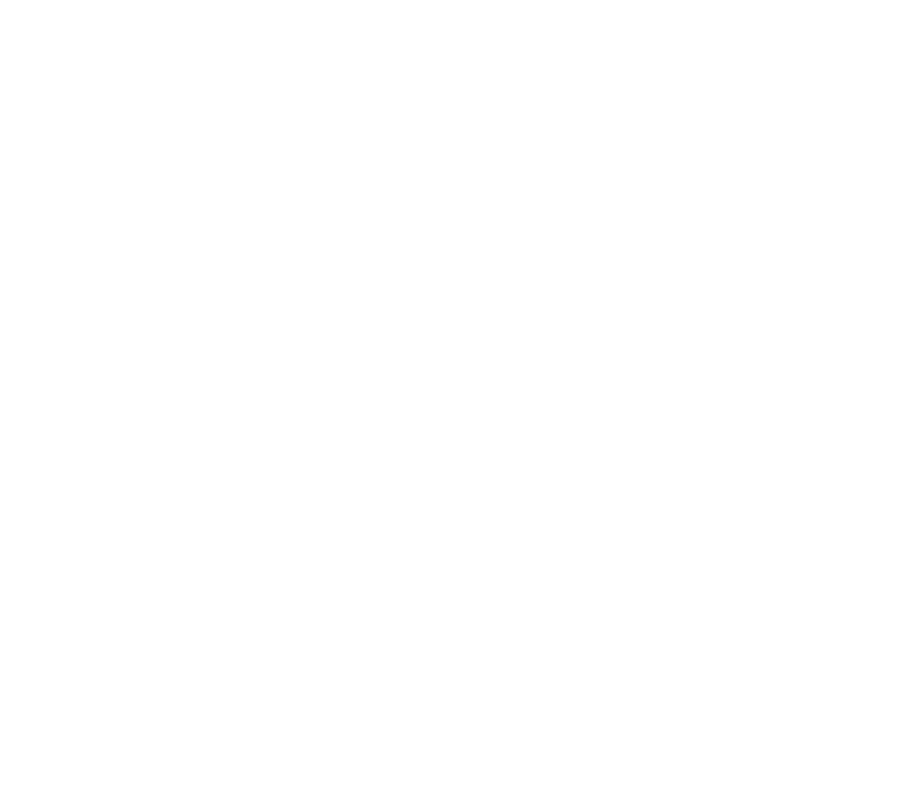
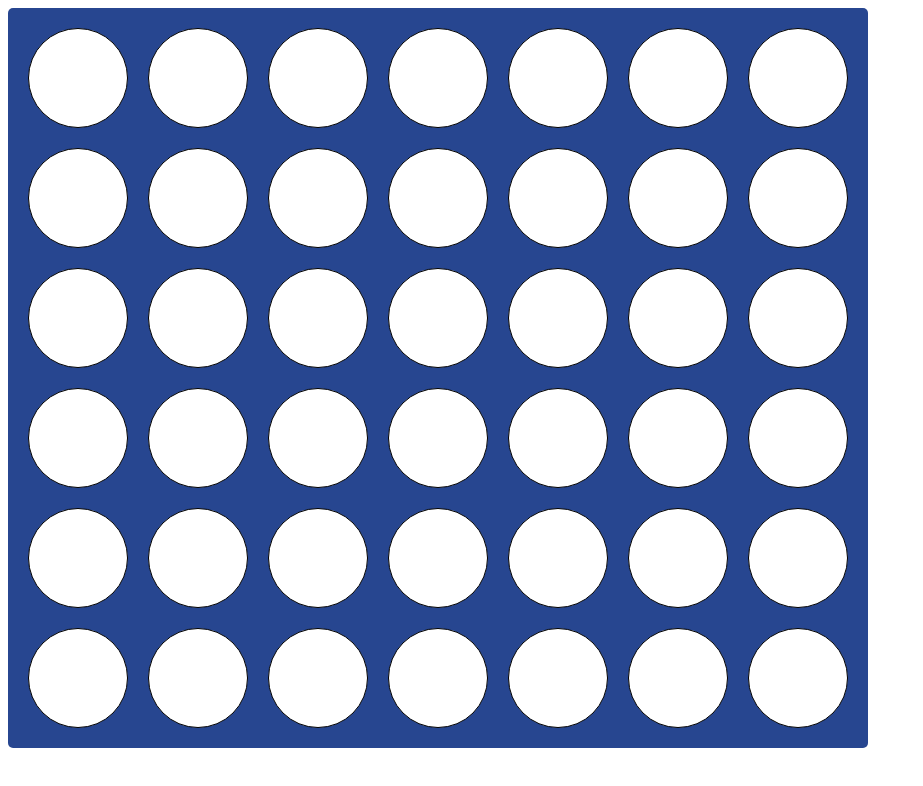
Before and after one commit to PetrSidorov/react-playground, a React (Vite) app: page /connect-four in a window 1280 px wide. Before the commit this address had no page. Shown: the top 786 px of the page, without its empty margins (0-923 px from the left). Built offline with nearby package versions, Linux system fonts and the light colour scheme.

Commit message:
4-in-line

```diff
--- a/src/App.tsx
+++ b/src/App.tsx
@@ -2,6 +2,7 @@
 import TicTacToe from "../src/projects/tic-tac-toe/TicTacToe";
 import WordsGame from "../src/projects/words-game/Words-Game";
 import Quiz from "../src/projects/quiz/Quiz";
+import ConnectFour from "../src/projects/connect-four/ConnectFour";
 
 function App() {
   return (
@@ -10,6 +11,7 @@
         <Route path="/tic-tac-toe" element={<TicTacToe />}></Route>
         <Route path="/quiz" element={<Quiz />}></Route>
         <Route path="/words-game" element={<WordsGame />}></Route>
+        <Route path="/connect-four" element={<ConnectFour />}></Route>
       </Routes>
     </BrowserRouter>
   );
--- /dev/null
+++ b/src/projects/connect-four/Board.tsx
@@ -0,0 +1,140 @@
+import { Fragment, MouseEventHandler, useState } from "react";
+
+enum ECell {
+  PLAYER_1,
+  PLAYER_2,
+}
+
+type TCell = ECell | null;
+type TRow = TCell[];
+
+export default function Board({
+  rowNumber = 6,
+  colNumber = 7,
+}: {
+  rowNumber?: number;
+  colNumber?: number;
+}) {
+  const initalState = () =>
+    Array(rowNumber)
+      .fill(null)
+      .map(() => {
+        return Array(colNumber).fill(null);
+      });
+
+  const [rows, setRows] = useState<TRow[]>(initalState);
+  const [turn, setTurn] = useState<ECell>(ECell.PLAYER_1);
+
+  const style: React.CSSProperties = {
+    display: "grid",
+    gridTemplateColumns: `repeat(${colNumber}, 100px)`,
+    gap: "20px",
+    backgroundColor: "#274690",
+    padding: "20px",
+    borderRadius: "5px",
+    width: "fit-content",
+  };
+
+  function checkWinner(rowIndex: number, colIndex: number) {
+    let win = false;
+    if (rows[rowIndex][colIndex + 1] == rows[rowIndex][colIndex]) {
+      console.log(
+        "rows[rowIndex].slice(colIndex, colIndex + 4): ",
+        rows[rowIndex].slice(colIndex, colIndex + 4)
+      );
+
+      win = rows[rowIndex]
+        .slice(colIndex, colIndex + 4)
+        .every((cell) => (cell = turn));
+    }
+    console.log(win);
+
+    // for (let i = 0; i < rowNumber; i++) {
+    //     for (let j = 0; j < colNumber; j++){
+    //         if (rows[rowIndex][colIndex]){
+    //         }
+    //     }
+    // }
+  }
+
+  function handleClick(rowIndex: number, colIndex: number) {
+    checkWinner(rowIndex, colIndex);
+    setRows((prevRows) => {
+      const newRows = prevRows.slice();
+      for (let i = rowNumber - 1; i >= 0; i--) {
+        if (newRows[i][colIndex] == null) {
+          newRows[i] = newRows[i].slice();
+          newRows[i][colIndex] = turn;
+          setTurn((currPlayer) => {
+            if (currPlayer == ECell.PLAYER_1) {
+              return ECell.PLAYER_2;
+            }
+            return ECell.PLAYER_1;
+          });
+          break;
+        }
+      }
+      return newRows;
+    });
+  }
+  return (
+    <div style={style}>
+      {rows.map((row, rowNumber) => {
+        return (
+          <Fragment key={rowNumber}>
+            {row.map((cellState, colNumber) => (
+              <Cell
+                key={colNumber}
+                cellState={cellState}
+                handleClick={handleClick}
+                rowNumber={rowNumber}
+                colNumber={colNumber}
+              />
+            ))}
+          </Fragment>
+        );
+      })}
+    </div>
+  );
+}
+
+function Cell({
+  cellState,
+  handleClick,
+  rowNumber,
+  colNumber,
+}: {
+  cellState: TCell;
+  handleClick: Function;
+  rowNumber: number;
+  colNumber: number;
+}) {
+  function getColor() {
+    if (cellState == ECell.PLAYER_1) {
+      return "red";
+    }
+
+    if (cellState == ECell.PLAYER_2) {
+      return "yellow";
+    }
+
+    return "white";
+  }
+
+  return (
+    <button
+      disabled={cellState != null}
+      onClick={() => handleClick(rowNumber, colNumber)}
+      aria-label={`Row number: ${rowNumber}, column number: ${colNumber}`}
+      style={{
+        border: "1px solid black",
+        borderRadius: "50%",
+        height: "100px",
+        backgroundColor: getColor(),
+      }}
+    ></button>
+  );
+  // color logic
+  // handle lcick
+  // ui
+}
--- /dev/null
+++ b/src/projects/connect-four/ConnectFour.tsx
@@ -0,0 +1,4 @@
+import Board from "./Board";
+export default function ConnectFour() {
+  return <Board />;
+}
--- a/src/projects/quiz/QuestionWrapper.tsx
+++ b/src/projects/quiz/QuestionWrapper.tsx
@@ -39,10 +39,12 @@
   function styleManager(answer: string) {
     // setCorrectAnswer(false);
     if (
-      userAnswer == answer ||
-      (allUserAnswers != null &&
-        !finishedQuiz &&
-        allUserAnswers[questionData.question] == answer)
+      !finishedQuiz &&
+      userAnswer == answer
+      // ||
+      // (allUserAnswers != null &&
+      //   !finishedQuiz &&
+      //   allUserAnswers[questionData.question] == answer)
     ) {
       return {
         padding: "10px",
```
